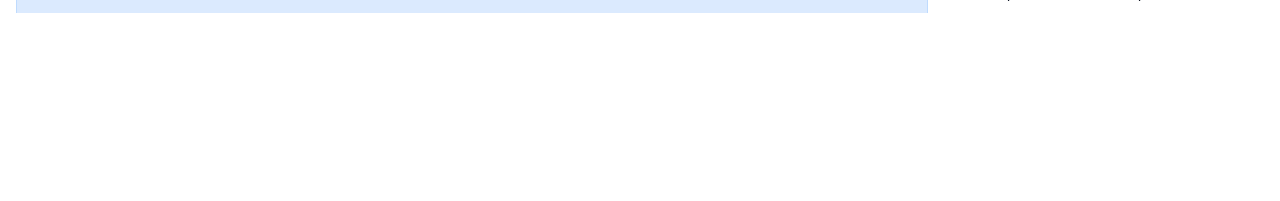
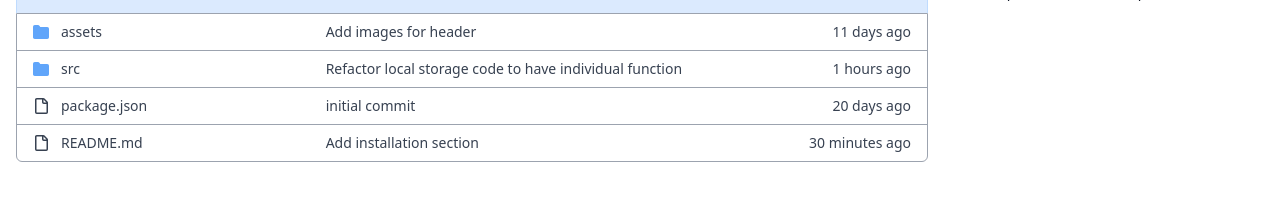
Before and after one commit to auliamnaufal/rebuild-github-tailwind, a website: page src/index.html in a window 1280 px wide. Shown: the part 297-498 px from the top of the page. Drawn offline with Linux system fonts and the light colour scheme.

Commit message:
Add file explorer section

```diff
--- a/src/index.html
+++ b/src/index.html
@@ -508,19 +508,45 @@
             </div>
             <div class="flex items-center">
               <a href="#">
-                <svg aria-label="2 / 2 checks OK" role="img" viewBox="0 0 16 16" data-view-component="true" class="w-3 fill-green-700">
-                  <path fill-rule="evenodd" d="M13.78 4.22a.75.75 0 010 1.06l-7.25 7.25a.75.75 0 01-1.06 0L2.22 9.28a.75.75 0 011.06-1.06L6 10.94l6.72-6.72a.75.75 0 011.06 0z"></path>
-              </svg>
+                <svg
+                  aria-label="2 / 2 checks OK"
+                  role="img"
+                  viewBox="0 0 16 16"
+                  data-view-component="true"
+                  class="w-3 fill-green-700"
+                >
+                  <path
+                    fill-rule="evenodd"
+                    d="M13.78 4.22a.75.75 0 010 1.06l-7.25 7.25a.75.75 0 01-1.06 0L2.22 9.28a.75.75 0 011.06-1.06L6 10.94l6.72-6.72a.75.75 0 011.06 0z"
+                  ></path>
+                </svg>
               </a>
-              <a href="#" class="font-mono text-xs text-gray-600 hover:underline hover:text-blue-500 ml-2">da070bd</a>
-              <a href="#" class="text-gray-600 hover:underline hover:text-blue-500 ml-2">4 days ago</a>
+              <a
+                href="#"
+                class="font-mono text-xs text-gray-600 hover:underline hover:text-blue-500 ml-2"
+                >da070bd</a
+              >
+              <a
+                href="#"
+                class="text-gray-600 hover:underline hover:text-blue-500 ml-2"
+                >4 days ago</a
+              >
               <a
                 href="#"
                 class="flex items-center space-x-1 px-3 py-1 hover:text-blue-600"
               >
-              <svg text="gray" aria-hidden="true" viewBox="0 0 16 16" data-view-component="true" class="w-4 fill-current ml-1">
-                <path fill-rule="evenodd" d="M1.643 3.143L.427 1.927A.25.25 0 000 2.104V5.75c0 .138.112.25.25.25h3.646a.25.25 0 00.177-.427L2.715 4.215a6.5 6.5 0 11-1.18 4.458.75.75 0 10-1.493.154 8.001 8.001 0 101.6-5.684zM7.75 4a.75.75 0 01.75.75v2.992l2.028.812a.75.75 0 01-.557 1.392l-2.5-1A.75.75 0 017 8.25v-3.5A.75.75 0 017.75 4z"></path>
-            </svg>
+                <svg
+                  text="gray"
+                  aria-hidden="true"
+                  viewBox="0 0 16 16"
+                  data-view-component="true"
+                  class="w-4 fill-current ml-1"
+                >
+                  <path
+                    fill-rule="evenodd"
+                    d="M1.643 3.143L.427 1.927A.25.25 0 000 2.104V5.75c0 .138.112.25.25.25h3.646a.25.25 0 00.177-.427L2.715 4.215a6.5 6.5 0 11-1.18 4.458.75.75 0 10-1.493.154 8.001 8.001 0 101.6-5.684zM7.75 4a.75.75 0 01.75.75v2.992l2.028.812a.75.75 0 01-.557 1.392l-2.5-1A.75.75 0 017 8.25v-3.5A.75.75 0 017.75 4z"
+                  ></path>
+                </svg>
                 <span>
                   <span class="font-semibold">3,040 </span>
                   <span class="text-gray-600 hover:text-blue-600">commits</span>
@@ -529,6 +555,95 @@
             </div>
           </div>
           <!--End commit container-->
+          <div
+            class="file-explorer rounded-md rounded-t-none border border-gray-400 text-gray-700 divide-y divide-gray-400"
+          >
+            <div class="flex justify-between px-4 py-2 hover:bg-gray-200">
+              <div class="w-4/12 flex items-center">
+                <svg
+                  aria-label="Directory"
+                  aria-hidden="true"
+                  viewBox="0 0 16 16"
+                  data-view-component="true"
+                  class="w-4 fill-current text-blue-400"
+                >
+                  <path
+                    d="M1.75 1A1.75 1.75 0 000 2.75v10.5C0 14.216.784 15 1.75 15h12.5A1.75 1.75 0 0016 13.25v-8.5A1.75 1.75 0 0014.25 3H7.5a.25.25 0 01-.2-.1l-.9-1.2C6.07 1.26 5.55 1 5 1H1.75z"
+                  ></path>
+                </svg>
+                <a href="#" class="hover:underline hover:text-blue-500 ml-3"
+                  >assets</a
+                >
+              </div>
+              <div class="w-6/12">Add images for header</div>
+              <div class="w-2/12 text-right">11 days ago</div>
+            </div>
+            <div class="flex justify-between px-4 py-2 hover:bg-gray-200">
+              <div class="w-4/12 flex items-center">
+                <svg
+                  aria-label="Directory"
+                  aria-hidden="true"
+                  viewBox="0 0 16 16"
+                  data-view-component="true"
+                  class="w-4 fill-current text-blue-400"
+                >
+                  <path
+                    d="M1.75 1A1.75 1.75 0 000 2.75v10.5C0 14.216.784 15 1.75 15h12.5A1.75 1.75 0 0016 13.25v-8.5A1.75 1.75 0 0014.25 3H7.5a.25.25 0 01-.2-.1l-.9-1.2C6.07 1.26 5.55 1 5 1H1.75z"
+                  ></path>
+                </svg>
+                <a href="#" class="hover:underline hover:text-blue-500 ml-3"
+                  >src</a
+                >
+              </div>
+              <div class="w-6/12">
+                Refactor local storage code to have individual function
+              </div>
+              <div class="w-2/12 text-right">1 hours ago</div>
+            </div>
+            <div class="flex justify-between px-4 py-2 hover:bg-gray-200">
+              <div class="w-4/12 flex items-center">
+                <svg
+                  aria-label="File"
+                  aria-hidden="true"
+                  viewBox="0 0 16 16"
+                  data-view-component="true"
+                  class="w-4 fill-current"
+                >
+                  <path
+                    fill-rule="evenodd"
+                    d="M3.75 1.5a.25.25 0 00-.25.25v12.5c0 .138.112.25.25.25h9.5a.25.25 0 00.25-.25V6h-2.75A1.75 1.75 0 019 4.25V1.5H3.75zm6.75.062V4.25c0 .138.112.25.25.25h2.688a.252.252 0 00-.011-.013l-2.914-2.914a.272.272 0 00-.013-.011zM2 1.75C2 .784 2.784 0 3.75 0h6.586c.464 0 .909.184 1.237.513l2.914 2.914c.329.328.513.773.513 1.237v9.586A1.75 1.75 0 0113.25 16h-9.5A1.75 1.75 0 012 14.25V1.75z"
+                  ></path>
+                </svg>
+                <a href="#" class="hover:underline hover:text-blue-500 ml-3"
+                  >package.json</a
+                >
+              </div>
+              <div class="w-6/12">initial commit</div>
+              <div class="w-2/12 text-right">20 days ago</div>
+            </div>
+            <div class="flex justify-between px-4 py-2 hover:bg-gray-200">
+              <div class="w-4/12 flex items-center">
+                <svg
+                  aria-label="File"
+                  aria-hidden="true"
+                  viewBox="0 0 16 16"
+                  data-view-component="true"
+                  class="w-4 fill-current"
+                >
+                  <path
+                    fill-rule="evenodd"
+                    d="M3.75 1.5a.25.25 0 00-.25.25v12.5c0 .138.112.25.25.25h9.5a.25.25 0 00.25-.25V6h-2.75A1.75 1.75 0 019 4.25V1.5H3.75zm6.75.062V4.25c0 .138.112.25.25.25h2.688a.252.252 0 00-.011-.013l-2.914-2.914a.272.272 0 00-.013-.011zM2 1.75C2 .784 2.784 0 3.75 0h6.586c.464 0 .909.184 1.237.513l2.914 2.914c.329.328.513.773.513 1.237v9.586A1.75 1.75 0 0113.25 16h-9.5A1.75 1.75 0 012 14.25V1.75z"
+                  ></path>
+                </svg>
+                <a href="#" class="hover:underline hover:text-blue-500 ml-3"
+                  >README.md</a
+                >
+              </div>
+              <div class="w-6/12">Add installation section</div>
+              <div class="w-2/12 text-right">30 minutes ago</div>
+            </div>
+          </div>
+          <!--End file explorer-->
         </div>
         <!--End file-explorer-container -->
         <div class="sidebar w-1/4">
```
Also changed, not shown: dist/output.css.
